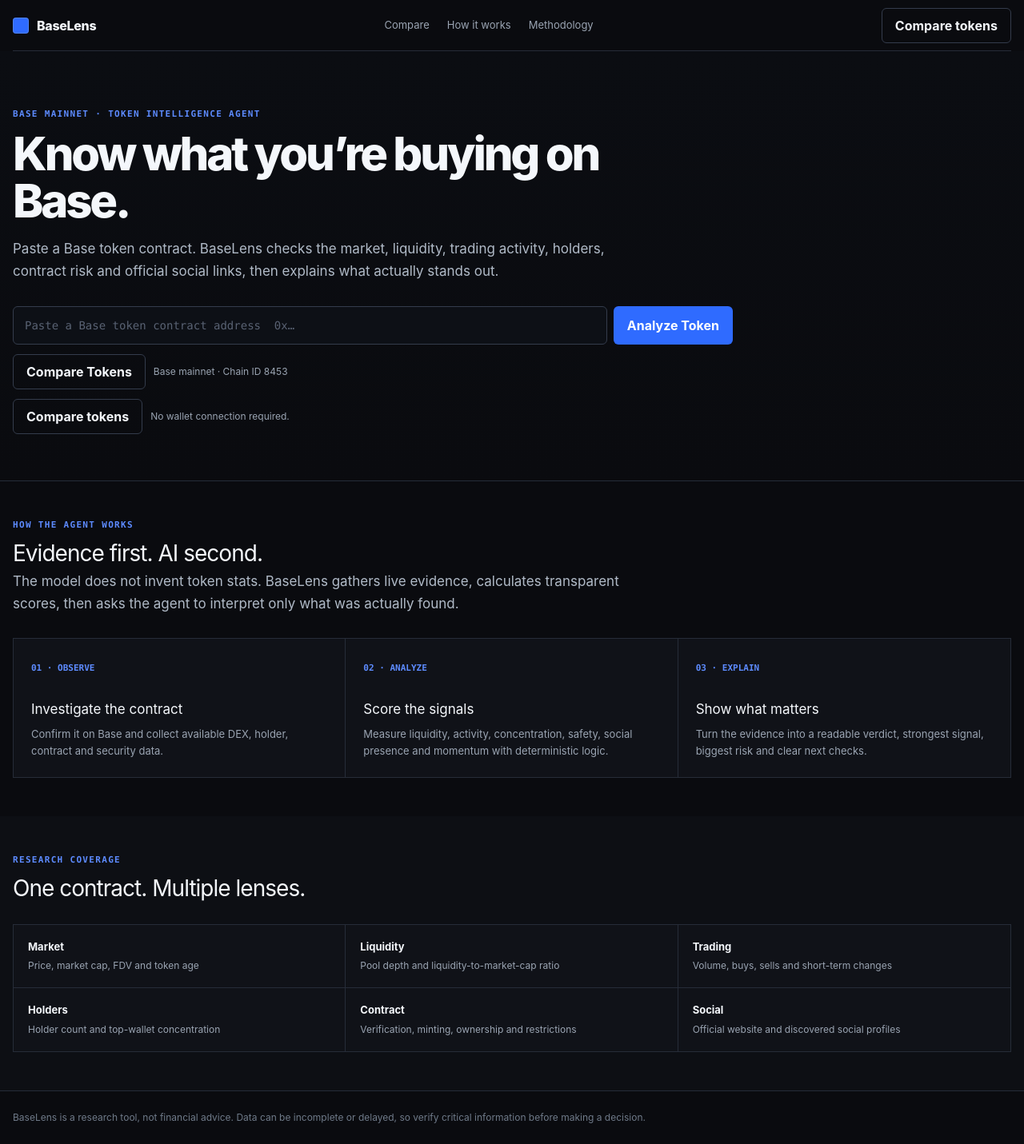
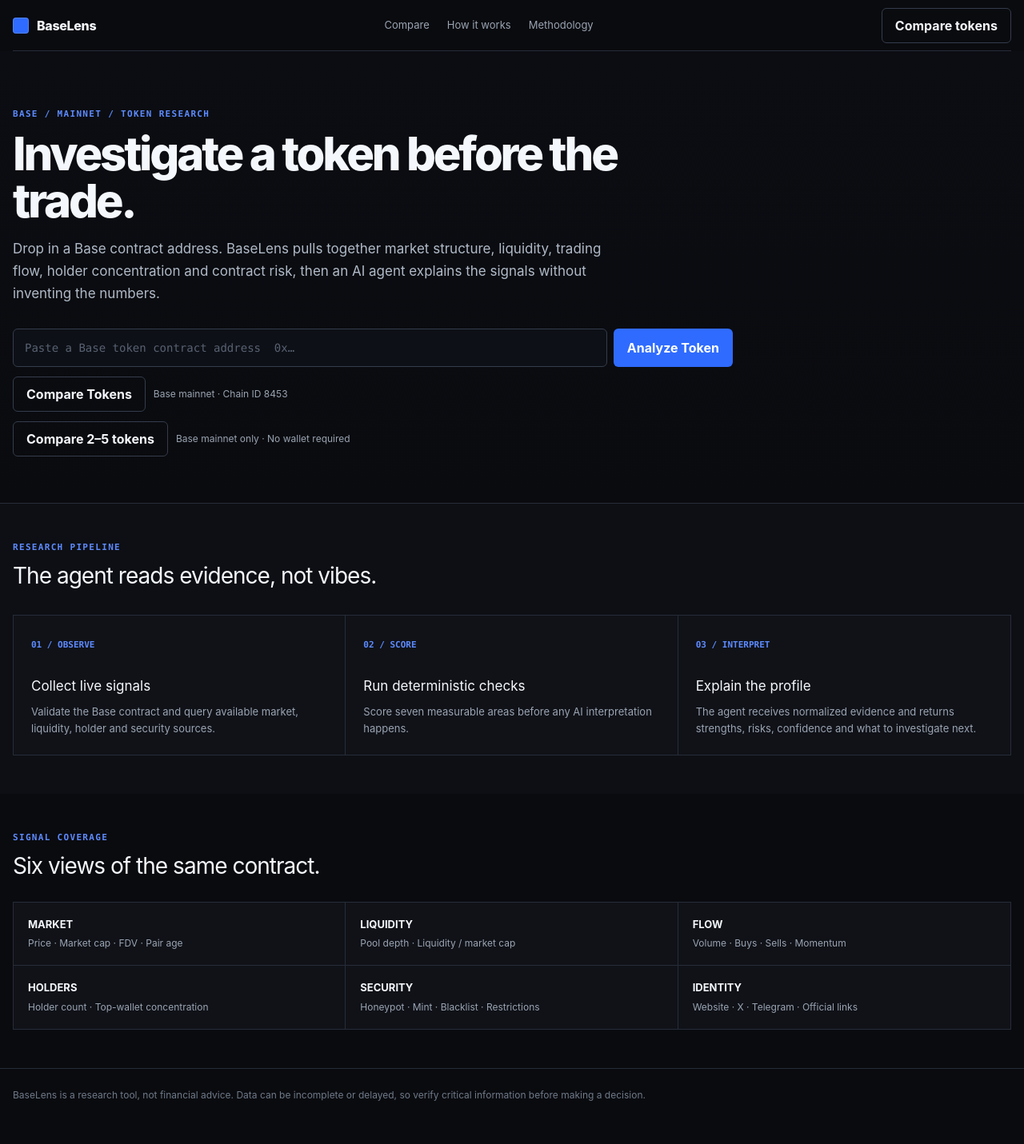
Before and after one commit to fawazfff/Baselens, a Next.js app: page / in a window 1280 px wide. Shown: the whole page at 80% size. After the commit the page ends 1403 px from the top, so only its background shows below. Built offline with nearby package versions, Linux system fonts and the light colour scheme.

Commit message:
Reframe BaseLens landing as token research console

```diff
--- a/src/app/page.tsx
+++ b/src/app/page.tsx
@@ -2,12 +2,12 @@
 import { AnalyzeForm } from "@/components/AnalyzeForm";
 
 const checks = [
-  ["Market", "Price, market cap, FDV and token age"],
-  ["Liquidity", "Pool depth and liquidity-to-market-cap ratio"],
-  ["Trading", "Volume, buys, sells and short-term changes"],
-  ["Holders", "Holder count and top-wallet concentration"],
-  ["Contract", "Verification, minting, ownership and restrictions"],
-  ["Social", "Official website and discovered social profiles"],
+  ["MARKET", "Price · Market cap · FDV · Pair age"],
+  ["LIQUIDITY", "Pool depth · Liquidity / market cap"],
+  ["FLOW", "Volume · Buys · Sells · Momentum"],
+  ["HOLDERS", "Holder count · Top-wallet concentration"],
+  ["SECURITY", "Honeypot · Mint · Blacklist · Restrictions"],
+  ["IDENTITY", "Website · X · Telegram · Official links"],
 ];
 
 export default function Home() {
@@ -15,56 +15,49 @@
     <main>
       <section className="hero">
         <div className="shell">
-          <div className="eyebrow">Base mainnet · Token intelligence agent</div>
-          <h1>Know what you’re buying on Base.</h1>
+          <div className="eyebrow">BASE / MAINNET / TOKEN RESEARCH</div>
+          <h1>Investigate a token before the trade.</h1>
           <p>
-            Paste a Base token contract. BaseLens checks the market, liquidity,
-            trading activity, holders, contract risk and official social links,
-            then explains what actually stands out.
+            Drop in a Base contract address. BaseLens pulls together market structure,
+            liquidity, trading flow, holder concentration and contract risk, then an
+            AI agent explains the signals without inventing the numbers.
           </p>
           <AnalyzeForm />
           <div className="hero-actions">
-            <Link href="/compare" className="btn ghost link">
-              Compare tokens
-            </Link>
-            <span className="small">No wallet connection required.</span>
+            <Link href="/compare" className="btn ghost link">Compare 2–5 tokens</Link>
+            <span className="small">Base mainnet only · No wallet required</span>
+          </div>
+        </div>
+      </section>
+
+      <section className="section panel-bg">
+        <div className="shell">
+          <div className="eyebrow">RESEARCH PIPELINE</div>
+          <h2 className="section-title">The agent reads evidence, not vibes.</h2>
+          <div className="grid3">
+            <div className="feature">
+              <span className="num">01 / OBSERVE</span>
+              <h3>Collect live signals</h3>
+              <p>Validate the Base contract and query available market, liquidity, holder and security sources.</p>
+            </div>
+            <div className="feature">
+              <span className="num">02 / SCORE</span>
+              <h3>Run deterministic checks</h3>
+              <p>Score seven measurable areas before any AI interpretation happens.</p>
+            </div>
+            <div className="feature">
+              <span className="num">03 / INTERPRET</span>
+              <h3>Explain the profile</h3>
+              <p>The agent receives normalized evidence and returns strengths, risks, confidence and what to investigate next.</p>
+            </div>
           </div>
         </div>
       </section>
 
       <section className="section">
         <div className="shell">
-          <div className="eyebrow">How the agent works</div>
-          <h2 className="section-title">Evidence first. AI second.</h2>
-          <p className="section-copy">
-            The model does not invent token stats. BaseLens gathers live evidence,
-            calculates transparent scores, then asks the agent to interpret only
-            what was actually found.
-          </p>
-          <div className="grid3">
-            <div className="feature">
-              <span className="num">01 · OBSERVE</span>
-              <h3>Investigate the contract</h3>
-              <p>Confirm it on Base and collect available DEX, holder, contract and security data.</p>
-            </div>
-            <div className="feature">
-              <span className="num">02 · ANALYZE</span>
-              <h3>Score the signals</h3>
-              <p>Measure liquidity, activity, concentration, safety, social presence and momentum with deterministic logic.</p>
-            </div>
-            <div className="feature">
-              <span className="num">03 · EXPLAIN</span>
-              <h3>Show what matters</h3>
-              <p>Turn the evidence into a readable verdict, strongest signal, biggest risk and clear next checks.</p>
-            </div>
-          </div>
-        </div>
-      </section>
-
-      <section className="section panel-bg">
-        <div className="shell">
-          <div className="eyebrow">Research coverage</div>
-          <h2 className="section-title">One contract. Multiple lenses.</h2>
+          <div className="eyebrow">SIGNAL COVERAGE</div>
+          <h2 className="section-title">Six views of the same contract.</h2>
           <div className="intelgrid">
             {checks.map(([title, description]) => (
               <div className="intel" key={title}>
```
